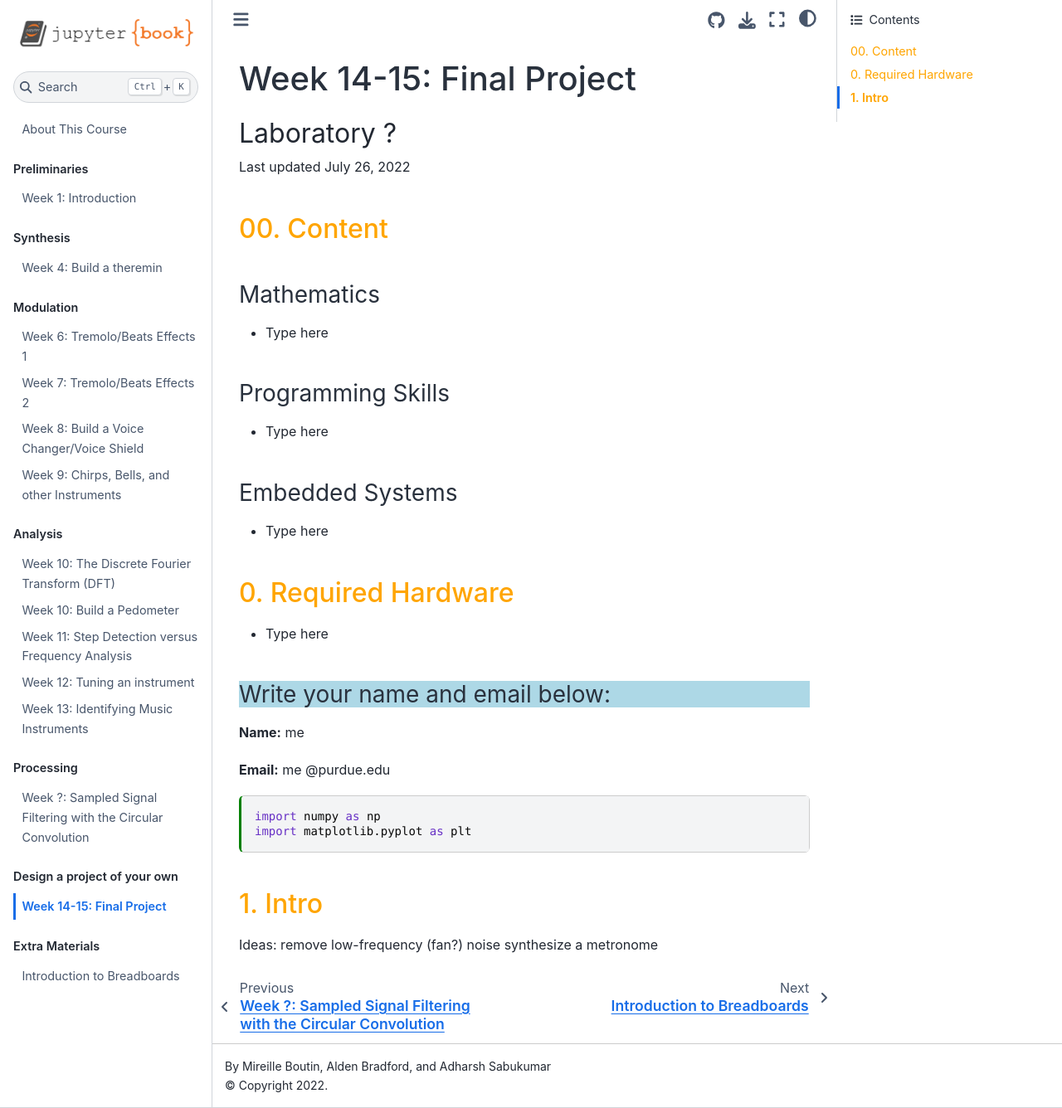
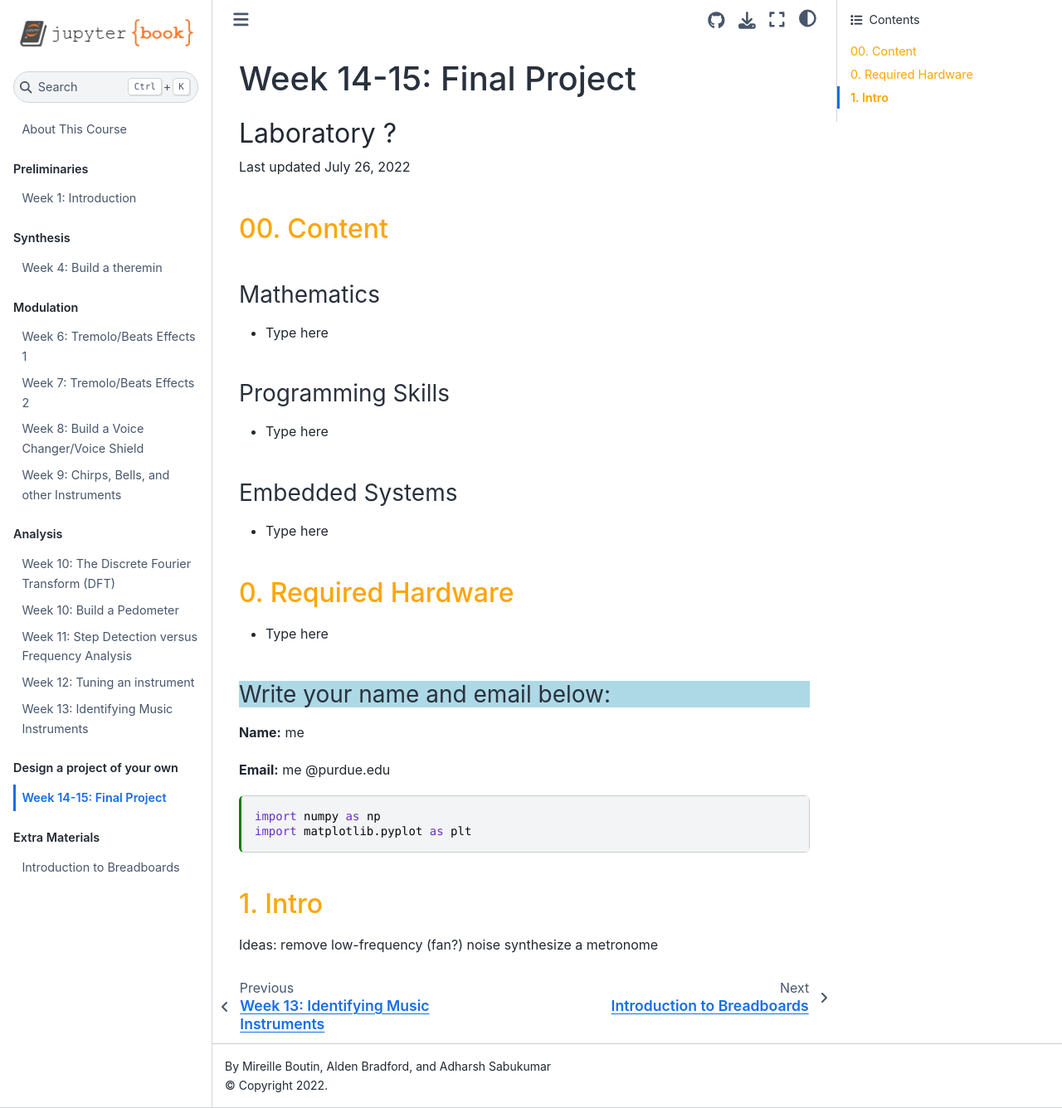
Before and after one commit to TheDataScienceLabs/DSLab_Fourier, a Jupyter Book: the page built from book/labs/final_project/final_project.ipynb, in a window 1280 px wide and 1336 px high. Shown: the whole window at 83% size. Built offline with Jupyter Book 1.0.4 settings and Sphinx 7.4.7 and the Sphinx Book theme 1.1.4, drawn with Linux system fonts in a browser that asks for light colours; pages that are not in the unit, such as notebooks, are missing from menus.

Commit message:
hide circular convolution

```diff
--- a/book/_toc.yml
+++ b/book/_toc.yml
@@ -31,10 +31,6 @@ parts:
   - file: labs/analysis/instrument_tuning/tuning.ipynb
   - file: labs/analysis/identifying_instrument/instruments.ipynb
 
-- caption: Processing
-  chapters:
-  - file: labs/processing/filtering.ipynb
-
 - caption: Design a project of your own
   chapters:
   - file: labs/final_project/final_project.ipynb
```
